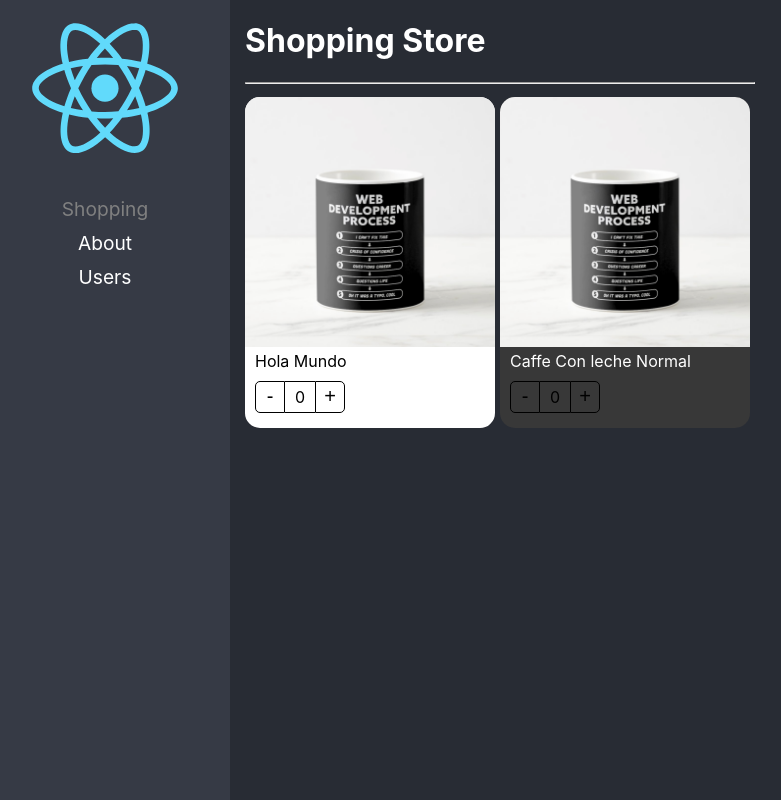
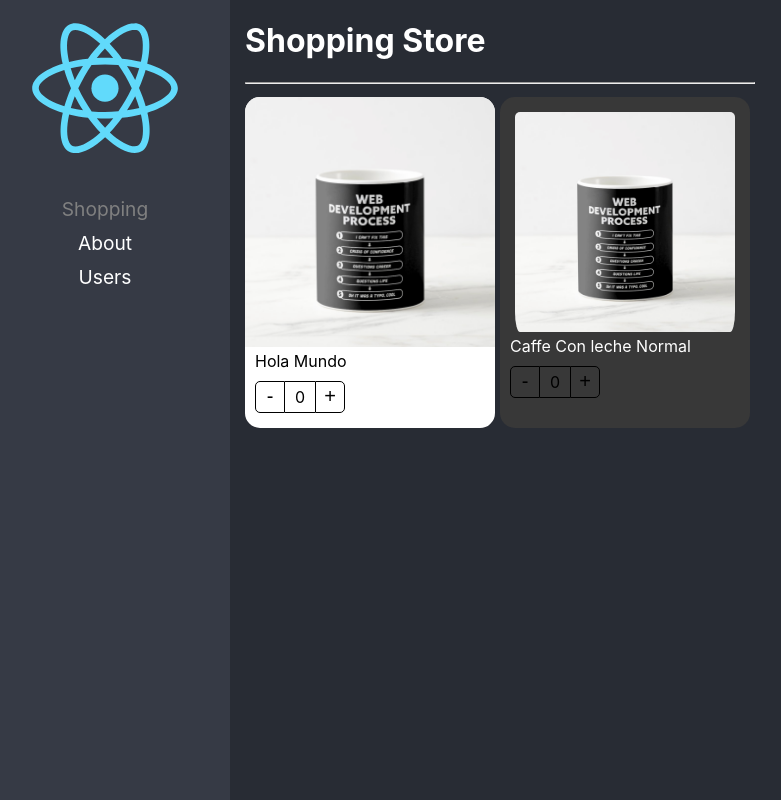
Before and after one commit to Yeison2020/react-adv-component-compound, a React (Create React App) app: page / in a window 1280 px wide. Shown: the whole page, without its empty margins (20-801 px from the left). Built offline with nearby package versions, Linux system fonts and the light colour scheme.

Commit message:
Adding classes to img

```diff
--- a/src/02-component-patterns/components/ProductImage.tsx
+++ b/src/02-component-patterns/components/ProductImage.tsx
@@ -1,25 +1,31 @@
-import { useContext } from 'react';
-import { ProductContext } from './ProductCard';
+import { useContext } from "react";
+import { ProductContext } from "./ProductCard";
 
-import styles from '../styles/styles.module.css'
-import noImage from '../assets/no-image.jpg';
+import styles from "../styles/styles.module.css";
+import noImage from "../assets/no-image.jpg";
 
+interface Props {
+  img?: string;
+  className?: string;
+}
 
-export const ProductImage = ({ img = '' }) => {
-
-    const { product } = useContext( ProductContext );
+export const ProductImage = ({ img = "", className }: Props) => {
+  const { product } = useContext(ProductContext);
   let imgToShow: string;
 
-    if ( img ) {
+  if (img) {
     imgToShow = img;
-    } else if ( product.img ) {
-        imgToShow = product.img
+  } else if (product.img) {
+    imgToShow = product.img;
   } else {
     imgToShow = noImage;
   }
 
-
   return (
-        <img className={ styles.productImg } src={ imgToShow } alt="Product" />
+    <img
+      className={`${styles.productImg} ${className}`}
+      src={imgToShow}
+      alt="Product"
+    />
   );
-}
+};
--- a/src/02-component-patterns/pages/ShoppingPage.tsx
+++ b/src/02-component-patterns/pages/ShoppingPage.tsx
@@ -31,7 +31,7 @@ export const ShoppingPage = () => {
         </ProductCard>
 
         <ProductCard product={product} className="bg-dark">
-          <ProductImage />
+          <ProductImage className="custom-img" />
           <ProductTitle className="text-white" title="Caffe Con leche Normal" />
           <ProductButtons />
         </ProductCard>
--- a/src/02-component-patterns/styles/custom-styles.css
+++ b/src/02-component-patterns/styles/custom-styles.css
@@ -5,3 +5,11 @@
 .text-white {
   color: white;
 }
+
+.custom-img {
+  border-radius: 20px;
+  padding-top: 15px;
+  padding-left: 15px;
+  padding-right: 15px;
+  width: calc(100% - 30px);
+}
```
Lines whose indentation alone changed are shown as unchanged.
